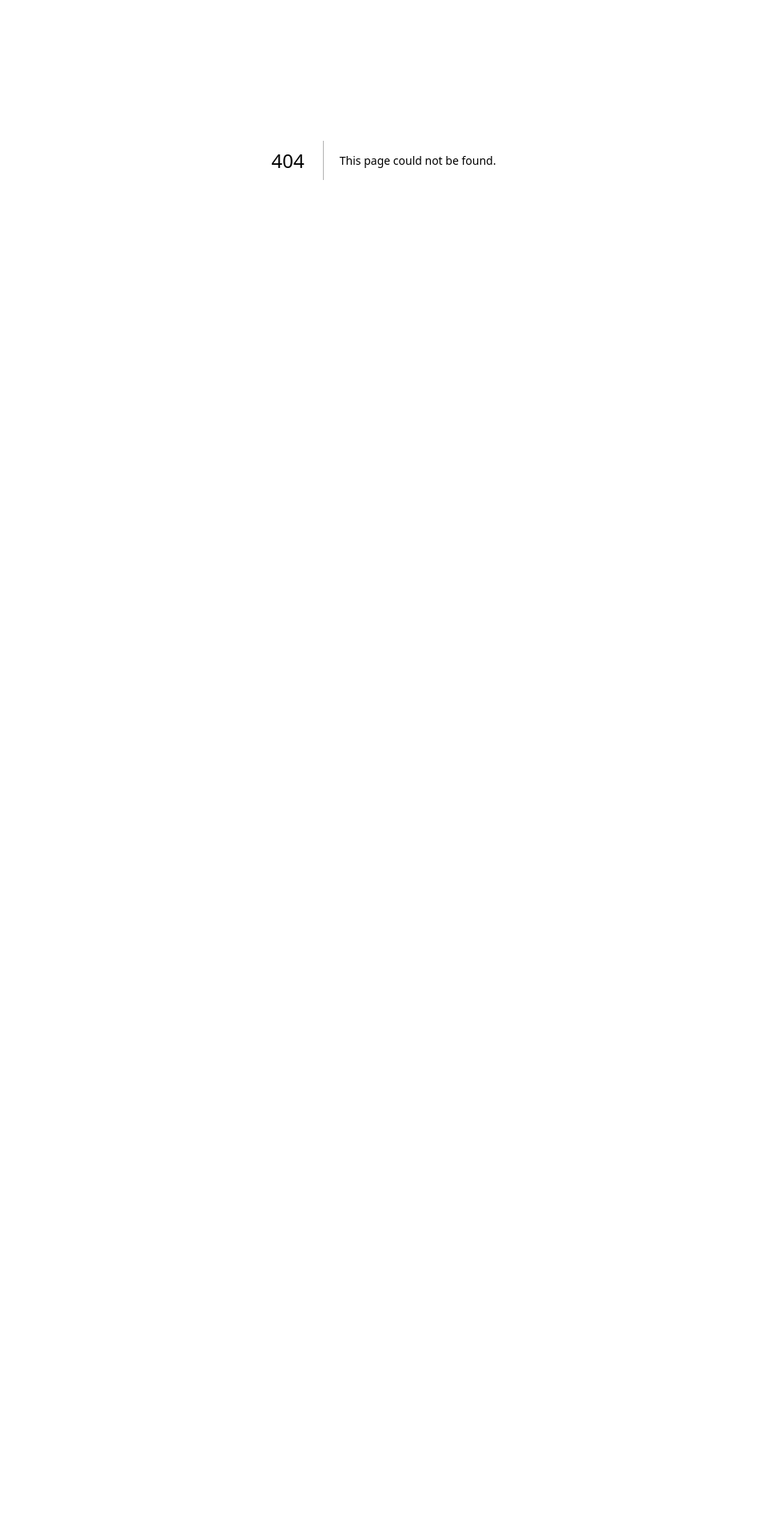
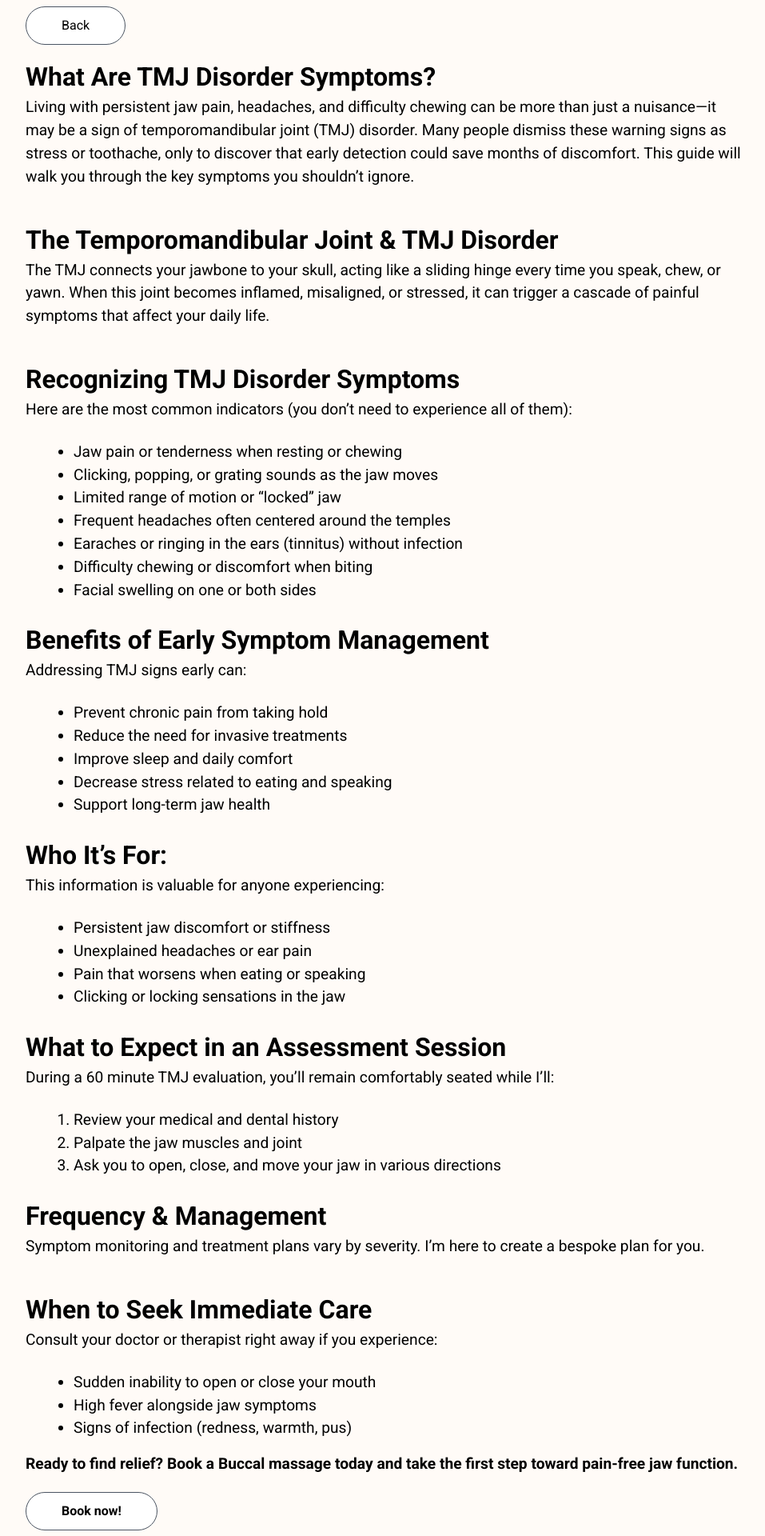
Before and after one commit to lbourke1234/massageTherapy, a Next.js app: page /blog/tmj-disorder in a window 1280 px wide. Before the commit this address had no page. Shown: the part 200-2120 px from the top of the page at 80% size, without its empty margins (160-1117 px from the left). Before the commit the page ends 800 px from the top, so only its background shows below. Built offline with nearby package versions, Linux system fonts and the light colour scheme.

Commit message:
Blog Post Added

```diff
--- /dev/null
+++ b/src/app/blog/tmj-disorder/page.js
@@ -0,0 +1,14 @@
+import React from "react";
+import TMJDisorderSymptoms from "@/app/pages/blogPosts/TMJDisorder";
+
+export const metadata = {
+  title: "What Are TMJ Disorder Symptoms? | Marta Suchanska",
+  description:
+    "Discover the key signs of TMJ disorder—jaw pain, clicking sounds, headaches, and more—and learn what to expect during a TMJ assessment session.",
+};
+
+const page = () => {
+  return <TMJDisorderSymptoms />;
+};
+
+export default page;
--- a/src/app/data/blogData.js
+++ b/src/app/data/blogData.js
@@ -21,7 +21,17 @@ import tenBenefitsofMassage from "/public/resources/blogPosts/ten-benefits-of-ma
 import buccalSciencePic from "/public/resources/blogPosts/science-behind-buccal.webp";
 import neckPainPic2 from "/public/resources/blogPosts/understanding-neck-pain.webp";
 import LymphaticDrainageImg from "/public/resources/blogPosts/lymphatic-drainage-ammuine-system.jpg";
+import TMJDisorderImg from "/public/resources/blogPosts/TMJDisorder.jpg";
 export const blogData = {
+  TMJDisorderSymptoms: {
+  author: `Marta Suchanska`,
+  date: `3th July May 2025`,
+  title: `What Are TMJ Disorder Symptoms?`,
+  preview: `Living with persistent jaw pain, headaches, and difficulty chewing can be more than a nuisance—it may signal TMJ disorder. Discover key symptoms like jaw tenderness, clicking sounds, limited motion, headaches, earaches, and when to seek care.`,
+  link: `/blog/tmj-disorder`,
+  image: TMJDisorderImg,
+  alt: "person holding jaw in pain",
+},
   LymphaticDrainageAmmuineSystem: {
   author: `Marta Suchanska`,
   date: `17th May 2025`,
--- a/src/app/pages/blog/CardsContainer.jsx
+++ b/src/app/pages/blog/CardsContainer.jsx
@@ -5,6 +5,7 @@ import { blogData } from "../../data/blogData";
 const CardsContainer = () => {
   return (
     <div className="w-full cm1200:w-[70%] m-auto flex flex-wrap">
+      <PreviewCard data={blogData.TMJDisorderSymptoms} />
       <PreviewCard data={blogData.LymphaticDrainageAmmuineSystem} />
       <PreviewCard data={blogData.MyofascialTherapy} />
       <PreviewCard data={blogData.BuccalMassage} />
--- /dev/null
+++ b/src/app/pages/blogPosts/TMJDisorder.jsx
@@ -0,0 +1,175 @@
+import React from "react";
+import Space from "../about/Space";
+import Link from "next/link";
+import ContactInfo from "../contactInfo/ContactInfo";
+import FastNavbar from "@/app/components/nav/FastNavbar";
+
+const TMJDisorderSymptoms = () => {
+  return (
+    <>
+      <FastNavbar />
+      <Space />
+      <div className="w-[95%] cm800:w-[70%] text-black m-auto">
+        <Link href="/blog">
+          <button className="py-[0.7rem] px-[2.75rem] border leading-[1.5] text-black bg-white bg-clip-padding border-solid border-gray-600 rounded-3xl mt-4 transition duration-150 ease-in-out hover:border-gray-400 hover:shadow-md hover:scale-105">
+            Back
+          </button>
+        </Link>
+
+        <div className="pt-6">
+          <h1 className="text-2xl cm800:text-[2rem] font-semibold pb-2">
+            What Are TMJ Disorder Symptoms?
+          </h1>
+          <p className="cm800:text-[1.2em] pb-4">
+            Living with persistent jaw pain, headaches, and difficulty chewing can be more than just a nuisance—it may be a sign of temporomandibular joint (TMJ) disorder. Many people dismiss these warning signs as stress or toothache, only to discover that early detection could save months of discomfort. This guide will walk you through the key symptoms you shouldn’t ignore.
+          </p>
+
+          <h2 className="text-2xl cm800:text-[2rem] font-semibold pb-2 pt-4">
+            The Temporomandibular Joint &amp; TMJ Disorder
+          </h2>
+          <p className="cm800:text-[1.2em] pb-4">
+            The TMJ connects your jawbone to your skull, acting like a sliding hinge every time you speak, chew, or yawn. When this joint becomes inflamed, misaligned, or stressed, it can trigger a cascade of painful symptoms that affect your daily life.
+          </p>
+
+          <h2 className="text-2xl cm800:text-[2rem] font-semibold pb-2 pt-4">
+            Recognizing TMJ Disorder Symptoms
+          </h2>
+          <p className="cm800:text-[1.2em] pb-2">
+            Here are the most common indicators (you don’t need to experience all of them):
+          </p>
+          <ul className="list-disc cm800:ml-10 pb-4">
+            <li className="cm800:text-[1.2em] ml-5">
+              Jaw pain or tenderness when resting or chewing
+            </li>
+            <li className="cm800:text-[1.2em] ml-5">
+              Clicking, popping, or grating sounds as the jaw moves
+            </li>
+            <li className="cm800:text-[1.2em] ml-5">
+              Limited range of motion or “locked” jaw
+            </li>
+            <li className="cm800:text-[1.2em] ml-5">
+              Frequent headaches often centered around the temples
+            </li>
+            <li className="cm800:text-[1.2em] ml-5">
+              Earaches or ringing in the ears (tinnitus) without infection
+            </li>
+            <li className="cm800:text-[1.2em] ml-5">
+              Difficulty chewing or discomfort when biting
+            </li>
+            <li className="cm800:text-[1.2em] ml-5">
+              Facial swelling on one or both sides
+            </li>
+          </ul>
+
+          <h2 className="text-2xl cm800:text-[2rem] font-semibold pb-2 pt-4">
+            Benefits of Early Symptom Management
+          </h2>
+          <p className="cm800:text-[1.2em] pb-2">
+            Addressing TMJ signs early can:
+          </p>
+          <ul className="list-disc cm800:ml-10 pb-4">
+            <li className="cm800:text-[1.2em] ml-5">
+              Prevent chronic pain from taking hold
+            </li>
+            <li className="cm800:text-[1.2em] ml-5">
+              Reduce the need for invasive treatments
+            </li>
+            <li className="cm800:text-[1.2em] ml-5">
+              Improve sleep and daily comfort
+            </li>
+            <li className="cm800:text-[1.2em] ml-5">
+              Decrease stress related to eating and speaking
+            </li>
+            <li className="cm800:text-[1.2em] ml-5">
+              Support long-term jaw health
+            </li>
+          </ul>
+
+          <h2 className="text-2xl cm800:text-[2rem] font-semibold pb-2 pt-4">
+            Who It’s For:
+          </h2>
+          <p className="cm800:text-[1.2em] pb-2">
+            This information is valuable for anyone experiencing:
+          </p>
+          <ul className="list-disc cm800:ml-10 pb-4">
+            <li className="cm800:text-[1.2em] ml-5">
+              Persistent jaw discomfort or stiffness
+            </li>
+            <li className="cm800:text-[1.2em] ml-5">
+              Unexplained headaches or ear pain
+            </li>
+            <li className="cm800:text-[1.2em] ml-5">
+              Pain that worsens when eating or speaking
+            </li>
+            <li className="cm800:text-[1.2em] ml-5">
+              Clicking or locking sensations in the jaw
+            </li>
+          </ul>
+
+          <h2 className="text-2xl cm800:text-[2rem] font-semibold pb-2 pt-4">
+            What to Expect in an Assessment Session
+          </h2>
+          <p className="cm800:text-[1.2em] pb-2">
+            During a 60 minute TMJ evaluation, you’ll remain comfortably seated while I’ll:
+          </p>
+          <ol className="list-decimal cm800:ml-10 pb-4">
+            <li className="cm800:text-[1.2em] ml-5">
+              Review your medical and dental history
+            </li>
+            <li className="cm800:text-[1.2em] ml-5">
+              Palpate the jaw muscles and joint
+            </li>
+            <li className="cm800:text-[1.2em] ml-5">
+              Ask you to open, close, and move your jaw in various directions
+            </li>
+          </ol>
+
+          <h2 className="text-2xl cm800:text-[2rem] font-semibold pb-2 pt-4">
+            Frequency & Management
+          </h2>
+          <p className="cm800:text-[1.2em] pb-4">
+            Symptom monitoring and treatment plans vary by severity. I’m here to create a bespoke plan for you.
+          </p>
+
+          <h2 className="text-2xl cm800:text-[2rem] font-semibold pb-2 pt-4">
+            When to Seek Immediate Care
+          </h2>
+          <p className="cm800:text-[1.2em] pb-2">
+            Consult your doctor or therapist right away if you experience:
+          </p>
+          <ul className="list-disc cm800:ml-10 pb-4">
+            <li className="cm800:text-[1.2em] ml-5">
+              Sudden inability to open or close your mouth
+            </li>
+            <li className="cm800:text-[1.2em] ml-5">
+              High fever alongside jaw symptoms
+            </li>
+            <li className="cm800:text-[1.2em] ml-5">
+              Signs of infection (redness, warmth, pus)
+            </li>
+          </ul>
+
+
+          <p className="cm800:text-[1.2em] font-semibold pb-1">
+            Ready to find relief? Book a Buccal massage today and take the first step toward pain-free jaw function.
+          </p>
+          <div className="flex justify-left mt-2 mb-4">
+            <Link href="/booking">
+              <button className="py-[0.7rem] px-[2.75rem] border leading-[1.5] text-black bg-white bg-clip-padding border-solid border-gray-600 rounded-3xl transition duration-150 ease-in-out hover:border-gray-400 hover:shadow-md hover:scale-105">
+                <strong>Book now!</strong>
+              </button>
+            </Link>
+          </div>
+          <p className="cm800:text-[1.2em] font-semibold">Marta Suchanska</p>
+          <p className="cm800:text-[1.2em] font-semibold pb-4">
+            Certified Massage Therapist / Year 4 Osteopath
+          </p>
+        </div>
+      </div>
+
+      <ContactInfo />
+    </>
+  );
+};
+
+export default TMJDisorderSymptoms;
```
Also changed, not shown: public/resources/blogPosts/TMJDisorder.jpg (added).
